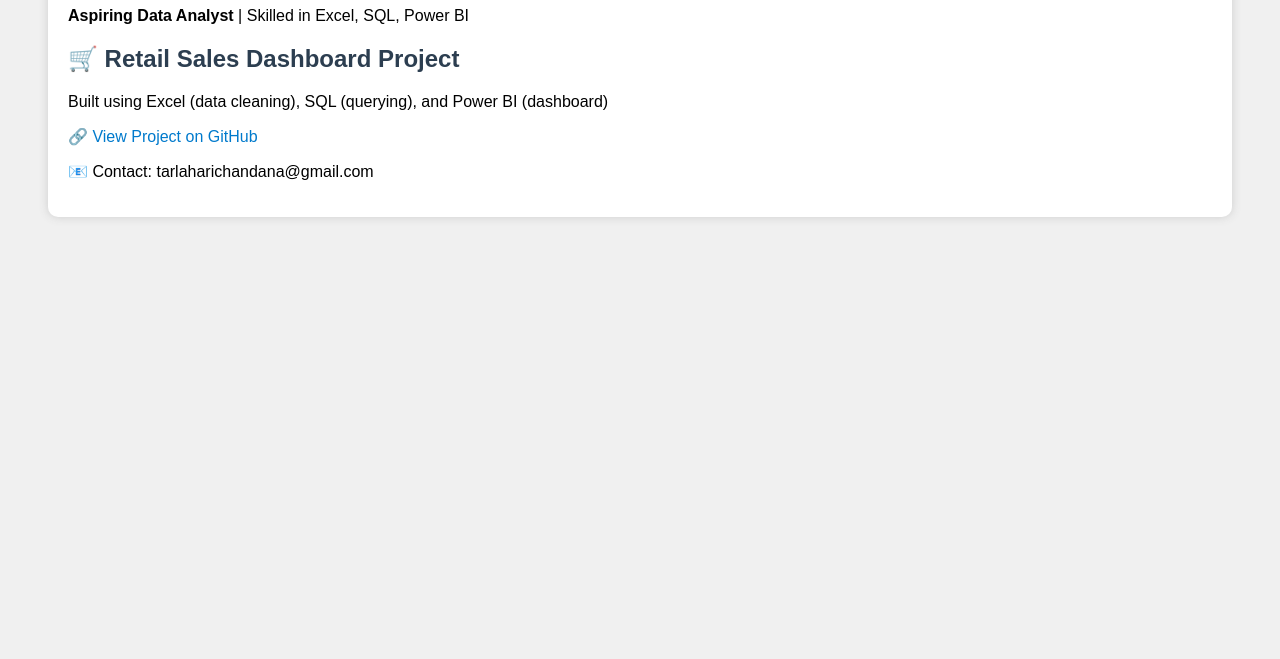
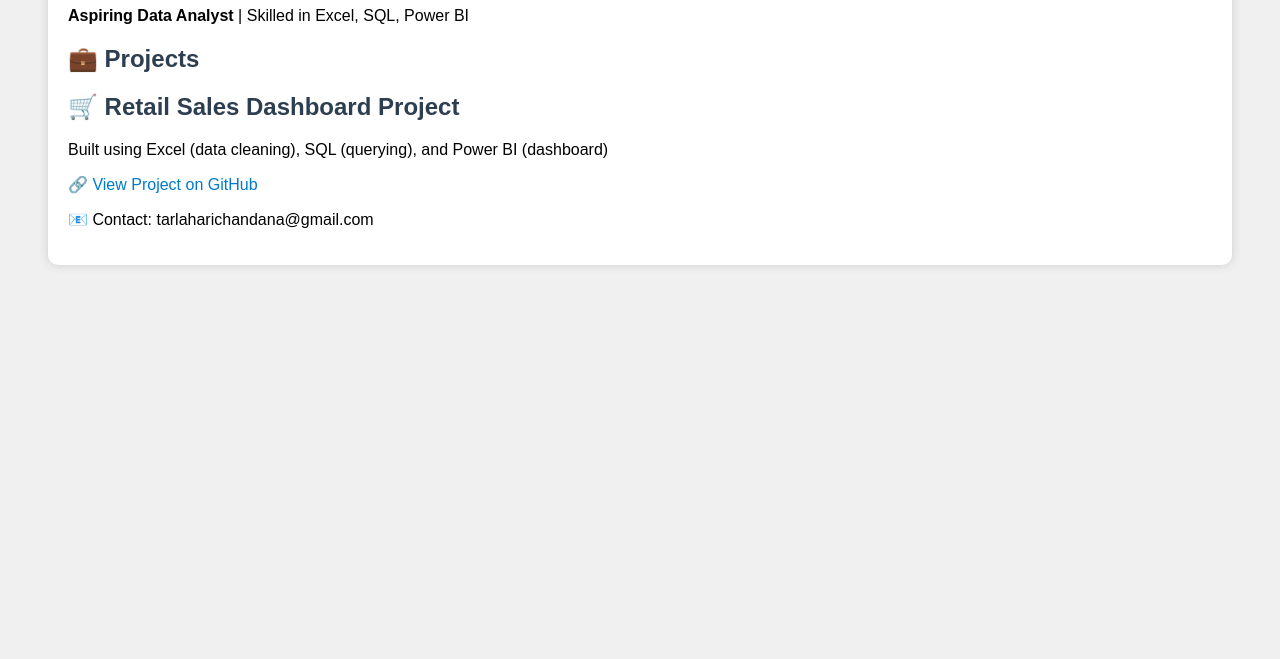
Before and after one commit to HariChandana72005/hari-portfolio, a plain HTML site: page index.html in a window 1280 px wide. Shown: the part 141-800 px from the top of the page. Drawn offline with Linux system fonts and the light colour scheme.

Commit message:
Update index.html

```diff
--- a/index.html
+++ b/index.html
@@ -14,6 +14,9 @@
     <h1>Hari's Portfolio</h1>
     <p><strong>Aspiring Data Analyst</strong> | Skilled in Excel, SQL, Power BI</p>
 
+    <!-- Add this -->
+    <h2>💼 Projects</h2>
+
     <h2>🛒 Retail Sales Dashboard Project</h2>
     <p>Built using Excel (data cleaning), SQL (querying), and Power BI (dashboard)</p>
     <p><a href="https://github.com/HariChandana72005/retails-sales-dashboard" target="_blank">🔗 View Project on GitHub</a></p>
```
